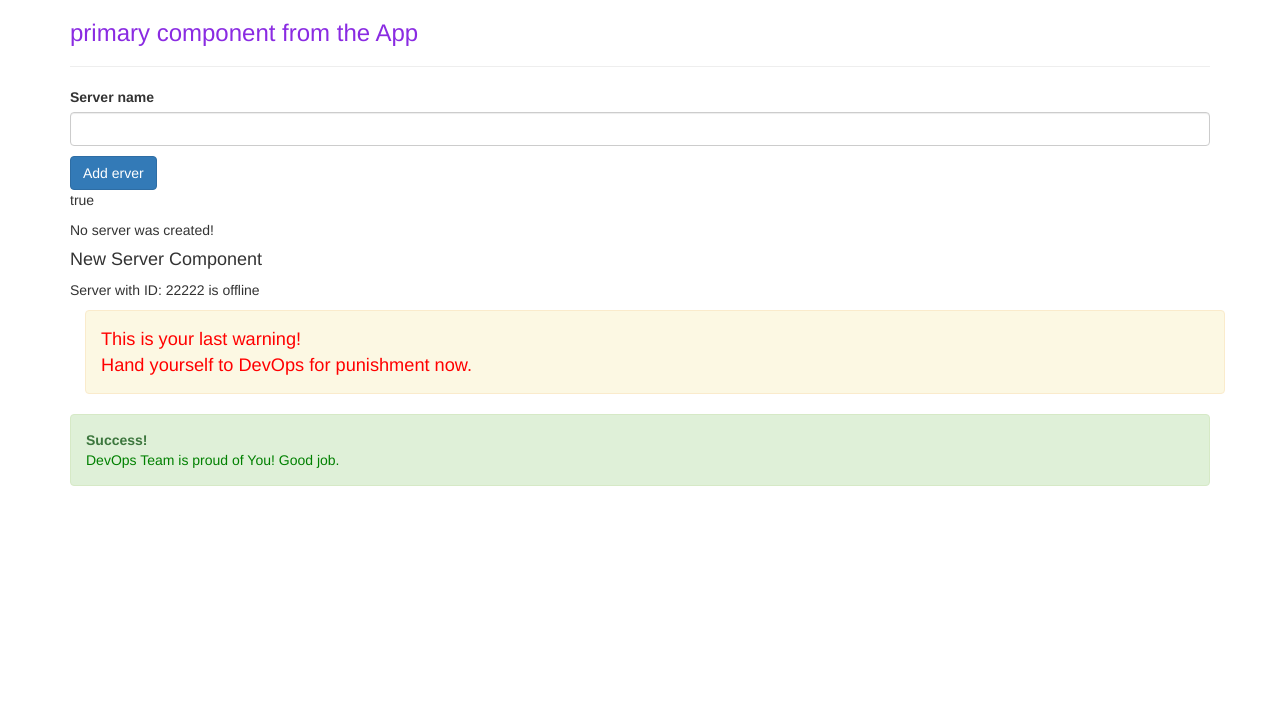
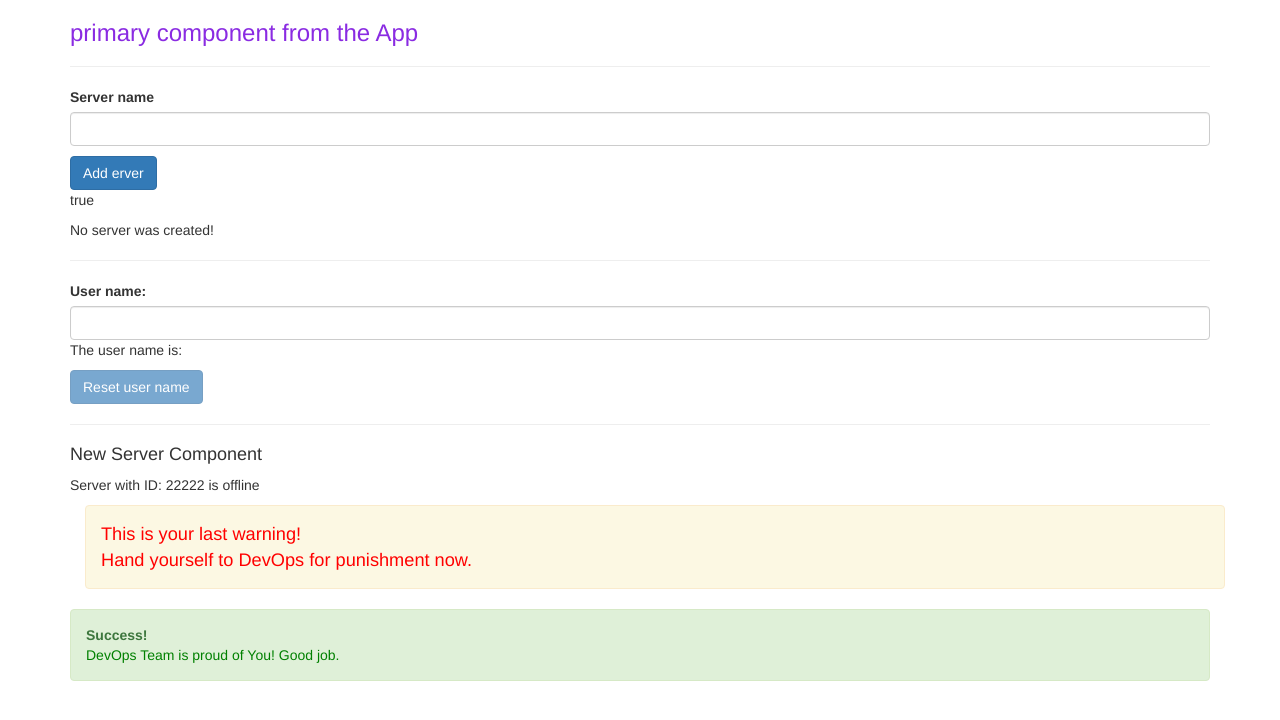
Before and after one commit to SuperJaba/angularCourseUDEMY, an Angular app: page / in a window 1280 px wide. Shown: the top 720 px of the page. Built offline with nearby package versions, Linux system fonts and the light colour scheme.

Commit message:
my not finished solution to homework2

```diff
--- a/src/app/servers/servers.component.html
+++ b/src/app/servers/servers.component.html
@@ -7,6 +7,12 @@
 <button class="btn btn-primary" [disabled]="!allowNewServer" (click)="onCreateServer()">Add erver</button>
 <p [innerText]="allowNewServer"></p>
 <p>{{ serverCreationStatus }}</p>
+<hr>
+<label>User name:</label>
+<input type="text" id="inputName" class="form-control" (input)="onUpdateUserName($event)">
+<p>The user name is: {{ userName }}</p>
+<button id="resetBTN" class="btn btn-primary" [disabled]="isUerNameEmpty" (click)="onUserNameReset()">Reset user name</button>
+<hr>
 <app-server></app-server>
 <div class="container">
     <app-warrning-alert></app-warrning-alert>
--- a/src/app/servers/servers.component.ts
+++ b/src/app/servers/servers.component.ts
@@ -11,6 +11,8 @@ export class ServersComponent implements OnInit {
   allowNewServer = false;
   serverCreationStatus = 'No server was created!';
   serverName = '';
+  userName = '';
+  isUerNameEmpty = true;
   constructor() {
     setTimeout(() => {
       this.allowNewServer = true;
@@ -29,4 +31,21 @@ export class ServersComponent implements OnInit {
     console.log(event);
   }
 
+  onUserNameReset() {
+    console.log(this.isUerNameEmpty);
+    this.userName = '';
+    document.getElementById('inputName').value = '';
+  }
+
+  onUpdateUserName(event: Event) {
+    console.log(event);
+    this.userName = (event.target as HTMLInputElement).value;
+    if (this.userName !== '') {
+      this.isUerNameEmpty = false;
+    } else {
+      this.isUerNameEmpty = true;
+      document.getElementById('resetBTN').disabled = true;
+    }
+  }
+
 }
```
